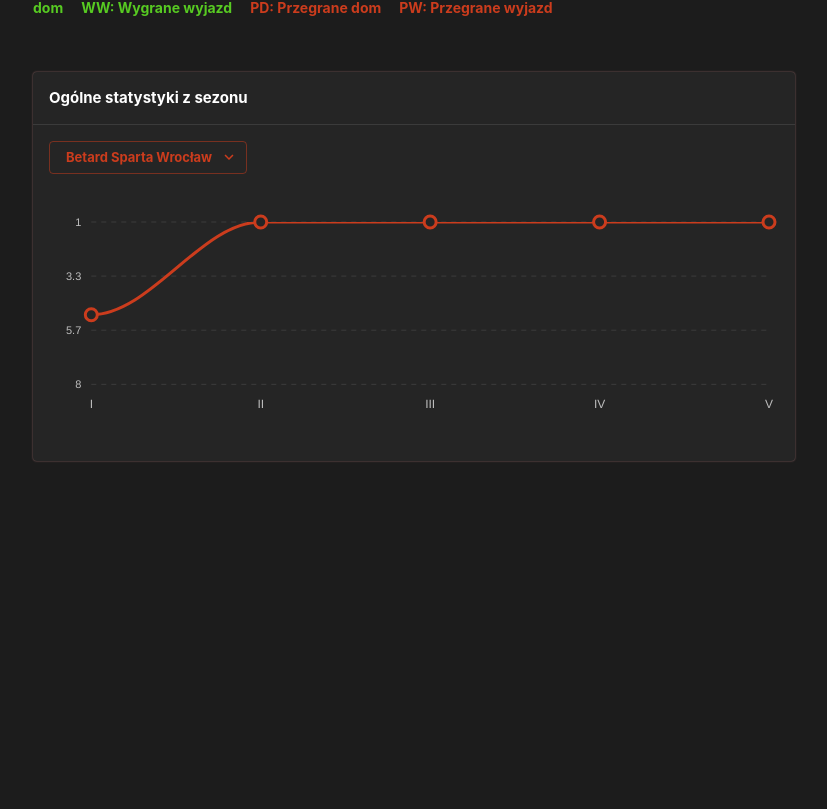
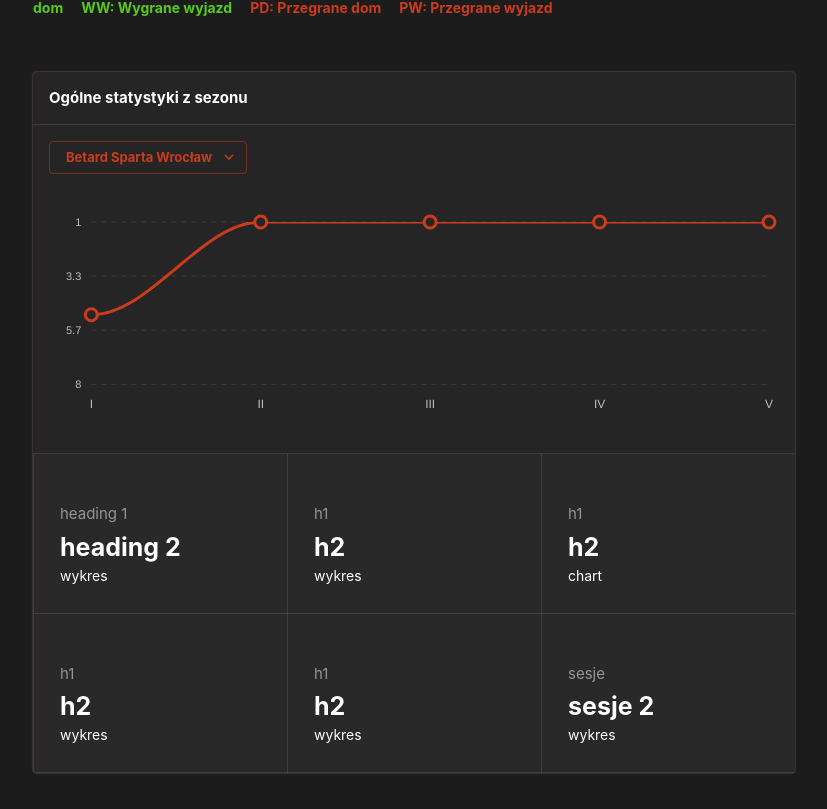
Before and after one commit to tomekrychtyk/zuzel.in-client, a React (Vite) app: page /polish-extra-league/standings in a window 1280 px wide. Shown: the part 873-1682 px from the top of the page, without its empty margins (371-1198 px from the left). Before the commit the page ends 1370 px from the top, so only its background shows below. Built offline with nearby package versions, Linux system fonts and the light colour scheme.

Commit message:
Additional table data - WIP

```diff
--- a/src/components/LeagueTable/DetailedTable.tsx
+++ b/src/components/LeagueTable/DetailedTable.tsx
@@ -232,7 +232,7 @@ const LeagueTable: FC<Props> = ({ data, title, subtitle }) => {
                           variant="h5"
                           color={theme.colors.success.main}
                         >
-                          {homeLoses}
+                          {awayWins}
                         </Typography>
                       </TableCell>
                       <TableCell align="center">
@@ -240,7 +240,7 @@ const LeagueTable: FC<Props> = ({ data, title, subtitle }) => {
                           variant="h5"
                           color={theme.colors.primary.main}
                         >
-                          {awayWins}
+                          {homeLoses}
                         </Typography>
                       </TableCell>
                       <TableCell align="center">
--- a/src/features/polish-extra-league/Standings.tsx
+++ b/src/features/polish-extra-league/Standings.tsx
@@ -5,11 +5,14 @@ import {
   Card,
   CardContent,
   CardHeader,
+  CardActions,
   Divider,
   Grid,
   Menu,
   MenuItem,
-  useTheme
+  Typography,
+  useTheme,
+  styled
 } from '@mui/material';
 import ExpandMoreTwoToneIcon from '@mui/icons-material/ExpandMoreTwoTone';
 import Chart from 'react-apexcharts';
@@ -19,52 +22,22 @@ import Legend from '@/components/LeagueTable/Legend';
 import { getPositionChartConfig } from '@/components/LeagueTable/position-chart-config';
 import tableData from './standings-data';
 import { seriesData } from './position-chart-data';
+import { teams } from './teams-data';
 
-const teams = [
-  {
-    id: 'wroclaw',
-    name: 'Betard Sparta Wrocław'
-  },
-  {
-    id: 'lublin',
-    name: 'Platinum Motor Lublin'
-  },
-  {
-    id: 'czestochowa',
-    name: 'Tauron Włókniarz Częstochowa'
-  },
-  {
-    id: 'leszno',
-    name: 'Fogo Unia Leszno'
-  },
-  {
-    id: 'krosno',
-    name: 'Cellfast Wilki Krosno'
-  },
-  {
-    id: 'torun',
-    name: 'For Nature Solutions KS Apator Toruń'
-  },
-  {
-    id: 'gorzow',
-    name: 'Ebut.pl Stal Gorzów'
-  },
-  {
-    id: 'grudziadz',
-    name: 'ZOOLeszcz GKM Grudziądz'
-  }
-];
-
-const series: {
-  [n: string]: number[];
-} = seriesData;
+const CardActionsWrapper = styled(CardActions)(
+  ({ theme }) => `
+      background-color: ${theme.colors.alpha.black[5]};
+      padding: 0;
+      display: block;
+`
+);
 
 export default function Standings() {
   const theme = useTheme();
   const teamFormSelectRef = useRef<any>(null);
   const [openTeamSelect, setOpenTeamSelect] = useState<boolean>(false);
   const [currentTeam, setCurrentTeam] = useState('Betard Sparta Wrocław');
-  const [currentSeries, setCurrentSeries] = useState(series['wroclaw']);
+  const [currentSeries, setCurrentSeries] = useState(seriesData['wroclaw']);
 
   const ChartAudienceOptions = getPositionChartConfig(theme);
 
@@ -152,7 +125,7 @@ export default function Standings() {
                       key={team.name}
                       onClick={() => {
                         setCurrentTeam(team.name);
-                        setCurrentSeries(series[team.id]);
+                        setCurrentSeries(seriesData[team.id]);
                         setOpenTeamSelect(false);
                       }}
                     >
@@ -174,6 +147,206 @@ export default function Standings() {
                   />
                 </Box>
               </CardContent>
+              <Divider />
+
+              <CardActionsWrapper>
+                <Box>
+                  <Grid container alignItems="center">
+                    <Grid
+                      xs={12}
+                      sm={6}
+                      md={4}
+                      item
+                      sx={{
+                        position: 'relative'
+                      }}
+                    >
+                      <Box
+                        component="span"
+                        sx={{
+                          display: { xs: 'none', sm: 'inline-block' }
+                        }}
+                      >
+                        <Divider orientation="vertical" flexItem absolute />
+                      </Box>
+                      <Box
+                        sx={{
+                          p: 3
+                        }}
+                      >
+                        <Box>
+                          <Typography variant="subtitle2" gutterBottom>
+                            heading 1
+                          </Typography>
+                          <Typography variant="h3">heading 2</Typography>
+                        </Box>
+                        wykres
+                      </Box>
+                      <Divider />
+                    </Grid>
+                    <Grid
+                      xs={12}
+                      sm={6}
+                      md={4}
+                      item
+                      sx={{
+                        position: 'relative'
+                      }}
+                    >
+                      <Box
+                        component="span"
+                        sx={{
+                          display: { xs: 'none', sm: 'inline-block' }
+                        }}
+                      >
+                        <Divider orientation="vertical" flexItem absolute />
+                      </Box>
+                      <Box
+                        sx={{
+                          p: 3
+                        }}
+                      >
+                        <Box>
+                          <Typography variant="subtitle2" gutterBottom>
+                            h1
+                          </Typography>
+                          <Typography variant="h3">h2</Typography>
+                        </Box>
+                        wykres
+                      </Box>
+                      <Divider />
+                    </Grid>
+                    <Grid
+                      xs={12}
+                      sm={6}
+                      md={4}
+                      item
+                      sx={{
+                        position: 'relative'
+                      }}
+                    >
+                      <Box
+                        component="span"
+                        sx={{
+                          display: { xs: 'none', sm: 'inline-block' }
+                        }}
+                      >
+                        <Divider orientation="vertical" flexItem absolute />
+                      </Box>
+                      <Box
+                        sx={{
+                          p: 3
+                        }}
+                      >
+                        <Box>
+                          <Typography variant="subtitle2" gutterBottom>
+                            h1
+                          </Typography>
+                          <Typography variant="h3">h2</Typography>
+                        </Box>
+                        chart
+                      </Box>
+                      <Divider />
+                    </Grid>
+                    <Grid
+                      xs={12}
+                      sm={6}
+                      md={4}
+                      item
+                      sx={{
+                        position: 'relative'
+                      }}
+                    >
+                      <Box
+                        component="span"
+                        sx={{
+                          display: { xs: 'none', sm: 'inline-block' }
+                        }}
+                      >
+                        <Divider orientation="vertical" flexItem absolute />
+                      </Box>
+                      <Box
+                        sx={{
+                          p: 3
+                        }}
+                      >
+                        <Box>
+                          <Typography variant="subtitle2" gutterBottom>
+                            h1
+                          </Typography>
+                          <Typography variant="h3">h2</Typography>
+                        </Box>
+                        wykres
+                      </Box>
+                      <Divider />
+                    </Grid>
+                    <Grid
+                      xs={12}
+                      sm={6}
+                      md={4}
+                      item
+                      sx={{
+                        position: 'relative'
+                      }}
+                    >
+                      <Box
+                        component="span"
+                        sx={{
+                          display: { xs: 'none', sm: 'inline-block' }
+                        }}
+                      >
+                        <Divider orientation="vertical" flexItem absolute />
+                      </Box>
+                      <Box
+                        sx={{
+                          p: 3
+                        }}
+                      >
+                        <Box>
+                          <Typography variant="subtitle2" gutterBottom>
+                            h1
+                          </Typography>
+                          <Typography variant="h3">h2</Typography>
+                        </Box>
+                        wykres
+                      </Box>
+                      <Divider />
+                    </Grid>
+                    <Grid
+                      xs={12}
+                      sm={6}
+                      md={4}
+                      item
+                      sx={{
+                        position: 'relative'
+                      }}
+                    >
+                      <Box
+                        component="span"
+                        sx={{
+                          display: { xs: 'none', sm: 'inline-block' }
+                        }}
+                      >
+                        <Divider orientation="vertical" flexItem absolute />
+                      </Box>
+                      <Box
+                        sx={{
+                          p: 3
+                        }}
+                      >
+                        <Box>
+                          <Typography variant="subtitle2" gutterBottom>
+                            sesje
+                          </Typography>
+                          <Typography variant="h3">sesje 2</Typography>
+                        </Box>
+                        wykres
+                      </Box>
+                      <Divider />
+                    </Grid>
+                  </Grid>
+                </Box>
+              </CardActionsWrapper>
             </Card>
           </Grid>
           <Grid
--- a/src/features/polish-extra-league/position-chart-data.ts
+++ b/src/features/polish-extra-league/position-chart-data.ts
@@ -1,4 +1,6 @@
-export const seriesData = {
+export const seriesData: {
+  [n: string]: number[];
+} = {
   wroclaw: [5, 1, 1, 1, 1],
   lublin: [5, 2, 4, 4, 2],
   czestochowa: [3, 6, 5, 6, 3],
--- /dev/null
+++ b/src/features/polish-extra-league/teams-data.ts
@@ -0,0 +1,34 @@
+export const teams = [
+  {
+    id: 'wroclaw',
+    name: 'Betard Sparta Wrocław'
+  },
+  {
+    id: 'lublin',
+    name: 'Platinum Motor Lublin'
+  },
+  {
+    id: 'czestochowa',
+    name: 'Tauron Włókniarz Częstochowa'
+  },
+  {
+    id: 'leszno',
+    name: 'Fogo Unia Leszno'
+  },
+  {
+    id: 'krosno',
+    name: 'Cellfast Wilki Krosno'
+  },
+  {
+    id: 'torun',
+    name: 'For Nature Solutions KS Apator Toruń'
+  },
+  {
+    id: 'gorzow',
+    name: 'Ebut.pl Stal Gorzów'
+  },
+  {
+    id: 'grudziadz',
+    name: 'ZOOLeszcz GKM Grudziądz'
+  }
+];
```
